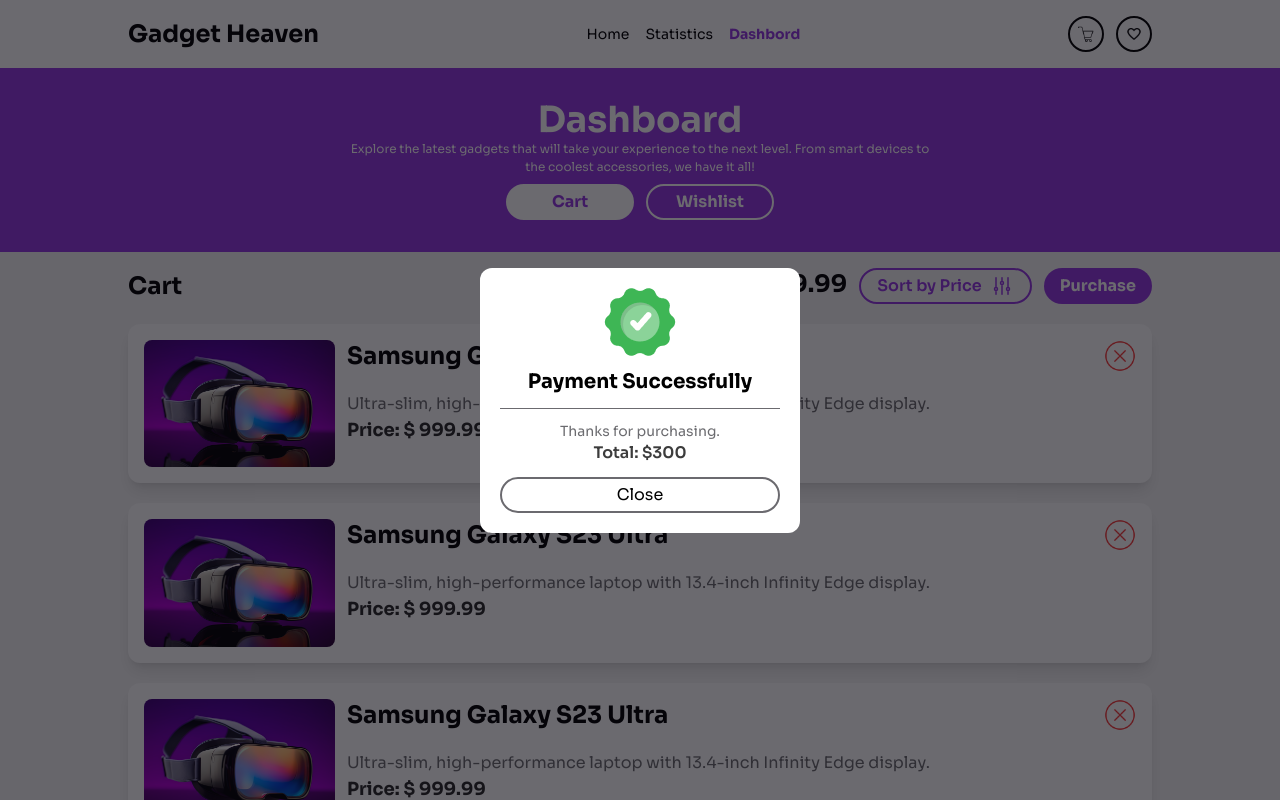
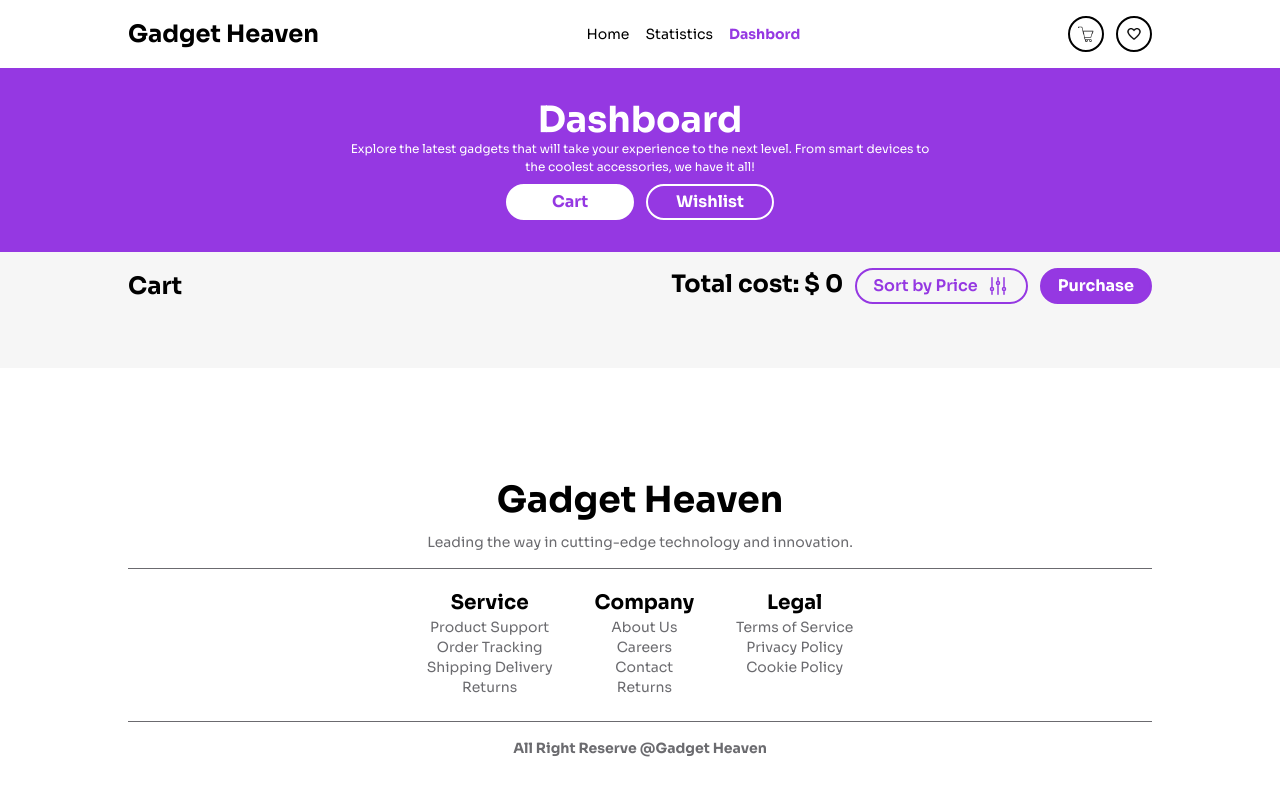
Before and after one commit to programming-hero-web-course-4/b10a8-gadget-heaven-eftakhar-491, a React (Vite) app: page /dashbord in a window 1280 px wide. Shown: the top 800 px of the page. Built offline with nearby package versions, Linux system fonts and the light colour scheme; a web font is replaced by a local one.

Commit message:
deshbord section functionality done

```diff
--- a/public/productsData.json
+++ b/public/productsData.json
@@ -229,7 +229,7 @@
       "1TB SSD",
       "NVIDIA RTX 3070 GPU"
     ],
-    "availability": true,
+    "availability": false,
     "rating": 4.8
   },
   {
@@ -262,7 +262,7 @@
       "256GB SSD",
       "Up to 18 hours battery life"
     ],
-    "availability": true,
+    "availability": false,
     "rating": 4.7
   },
   {
@@ -278,7 +278,7 @@
       "Compact design",
       "Compatible with most smartphones"
     ],
-    "availability": true,
+    "availability": false,
     "rating": 4.6
   },
   {
--- a/src/App.jsx
+++ b/src/App.jsx
@@ -12,6 +12,9 @@
   const [allProductsCategoryData, setAllProductsCategoryData] = useState([]);
   const [customProduct, setCustomProduct] = useState([]);
   const [productDetailsData, setProductDetailsData] = useState({});
+  const [cart, setCart] = useState([]);
+  const [wish, setWish] = useState([]);
+  console.log(cart, wish);
   useEffect(() => {
     axios.get("./productsData.json").then((res) => {
       setAllProductsData(res.data);
@@ -21,12 +24,15 @@
   const { categoryParams } = useParams();
   const decodedCategoryParams =
     categoryParams && categoryParams.split(" ").join("%20");
-  console.log(pathname, ",", decodedCategoryParams, ",", categoryParams);
 
   return (
     <>
       <AllStates.Provider
         value={{
+          cart,
+          setCart,
+          wish,
+          setWish,
           customProduct,
           setCustomProduct,
           allProductsCategoryData,
--- a/src/components/Home/ShowAllProducts.jsx
+++ b/src/components/Home/ShowAllProducts.jsx
@@ -7,7 +7,6 @@
   const { categoryParams } = useParams();
   const { allProductsData, customProduct, setCustomProduct } =
     useContext(AllStates);
-  console.log(categoryParams);
 
   useEffect(() => {
     if (categoryParams) {
--- a/src/components/Product Details/ProductDetails.jsx
+++ b/src/components/Product Details/ProductDetails.jsx
@@ -4,7 +4,23 @@
 import wishlist from "../../assets/love.png";
 import { AllStates } from "../../context/AllStates";
 export default function ProductDetails() {
-  const { productDetailsData } = useContext(AllStates);
+  const { productDetailsData, setCart, setWish } = useContext(AllStates);
+  function handelAddCart(clickedData) {
+    setCart((pre) => {
+      return [
+        ...pre.filter((item) => item.product_id !== clickedData.product_id),
+        clickedData,
+      ];
+    });
+  }
+  function handelWishClick(clickedData) {
+    setWish((pre) => {
+      return [
+        ...pre.filter((item) => item.product_id !== clickedData.product_id),
+        clickedData,
+      ];
+    });
+  }
   console.log(productDetailsData);
   return (
     <>
@@ -28,8 +44,8 @@
               {" "}
               Price: $ {productDetailsData.price}
             </p>
-            <h2 className="w-fit px-3 text-sm rounded-2xl border-2 border-green bg-lightGreen text-green">
-              In Stock
+            <h2 className="mt-4 w-fit px-3 text-sm rounded-2xl border-2 border-green bg-lightGreen text-green">
+              {productDetailsData?.availability ? "In Stock" : "Out of Stock"}
             </h2>
             <p className="text-lightWhite mt-3">
               {productDetailsData.description}
@@ -59,7 +75,10 @@
               </div>
             </div>
             <div className="flex items-center gap-3">
-              <button className="px-4 py-2 rounded-2xl gap-2 font-semibold flex bg-primary text-white">
+              <button
+                onClick={() => handelAddCart(productDetailsData)}
+                className="px-4 py-2 rounded-2xl gap-2 font-semibold flex bg-primary text-white"
+              >
                 Add To Cart
                 <svg
                   xmlns="http://www.w3.org/2000/svg"
@@ -76,7 +95,10 @@
                   />
                 </svg>
               </button>
-              <button className="w-10 p-2 flex justify-center items-center h-10 border-2  rounded-full">
+              <button
+                onClick={() => handelWishClick(productDetailsData)}
+                className="w-10 p-2 flex justify-center items-center h-10 border-2  rounded-full"
+              >
                 <img src={wishlist} alt="" />
               </button>
             </div>
--- a/src/components/dashbord/Cart.jsx
+++ b/src/components/dashbord/Cart.jsx
@@ -1,15 +1,24 @@
-import React from "react";
+import React, { useContext } from "react";
 import CartDetails from "./CartDetails";
+import { AllStates } from "../../context/AllStates";
 
-export default function Cart() {
+export default function Cart({ setBuy }) {
+  const { cart, setCart } = useContext(AllStates);
   return (
     <>
       <section className="mt-4 mx-auto lg:w-4/5 w-11/12">
         <div className="flex justify-between items-center">
           <h1 className="font-bold text-2xl">Cart</h1>
           <div className="flex gap-3">
-            <h1 className="text-2xl font-bold">Total cost: 999.99</h1>
-            <button className="flex items-center gap-2 border-2 hover:bg-primary active:scale-95 hover:text-white border-primary px-4 py-1 text-primary font-semibold rounded-3xl">
+            <h1 className="text-2xl font-bold">
+              Total cost: $ {cart?.reduce((acc, crr) => acc + crr.price, 0)}
+            </h1>
+            <button
+              onClick={() => {
+                setCart((pre) => [...pre.sort((a, b) => b.price - a.price)]);
+              }}
+              className="flex items-center gap-2 border-2 hover:bg-primary active:scale-95 hover:text-white border-primary px-4 py-1 text-primary font-semibold rounded-3xl"
+            >
               Sort by Price{" "}
               <svg
                 xmlns="http://www.w3.org/2000/svg"
@@ -26,19 +35,20 @@
                 />
               </svg>
             </button>
-            <button className="text-white bg-primary rounded-3xl px-4 py-1 font-bold">
+            <button
+              onClick={() => {
+                cart.length !== 0 && setBuy(true);
+              }}
+              className="border-2 border-primary hover:bg-white hover:text-primary active:scale-95 text-white bg-primary rounded-3xl px-4 py-1 font-bold"
+            >
               Purchase
             </button>
           </div>
         </div>
         <div>
-          <CartDetails />
-          <CartDetails />
-          <CartDetails />
-          <CartDetails />
-          <CartDetails />
-          <CartDetails />
-          <CartDetails />
+          {cart?.map((item, i) => (
+            <CartDetails key={i + 1} data={item} />
+          ))}
         </div>
       </section>
     </>
--- a/src/components/dashbord/CartDetails.jsx
+++ b/src/components/dashbord/CartDetails.jsx
@@ -1,7 +1,14 @@
-import React from "react";
+import React, { useContext } from "react";
 import dummy from "../../assets/banner.jpg";
 import cancelImg from "../../assets/cancel.png";
-export default function CartDetails() {
+import { AllStates } from "../../context/AllStates";
+export default function CartDetails({ data }) {
+  const { setCart } = useContext(AllStates);
+  function handelCancel(clickedData) {
+    setCart((pre) =>
+      pre.filter((item) => item.product_id !== clickedData.product_id)
+    );
+  }
   return (
     <>
       <div className="bg-white flex shadow-lg rounded-xl gap-3 p-4 mt-5">
@@ -10,19 +17,17 @@
         </div>
         <div className="w-full">
           <h1 className=" w-full mb-5 flex justify-between text-2xl font-bold">
-            Samsung Galaxy S23 Ultra{" "}
+            {data?.product_title}
             <img
+              onClick={() => handelCancel(data)}
               className="w-8 cursor-pointer active:scale-95"
               src={cancelImg}
               alt=""
             />{" "}
           </h1>
-          <p className="text-lightWhite">
-            Ultra-slim, high-performance laptop with 13.4-inch Infinity Edge
-            display.
-          </p>
+          <p className="text-lightWhite">{data?.description}</p>
           <h2 className="text-lg text-[#141414e9] font-bold">
-            Price: $ 999.99
+            Price: $ {data?.price}
           </h2>
         </div>
       </div>
--- a/src/components/dashbord/Dashbord.jsx
+++ b/src/components/dashbord/Dashbord.jsx
@@ -5,6 +5,7 @@
 
 export default function Dashbord() {
   const [cartWish, setCartWish] = useState(true);
+  const [buy, setBuy] = useState(false);
   return (
     <>
       <section>
@@ -37,9 +38,9 @@
             </button>
           </div>
         </div>
-        {cartWish ? <Cart /> : <Wish />}
+        {cartWish ? <Cart setBuy={setBuy} /> : <Wish />}
       </section>
-      <Modal />
+      {buy && <Modal setBuy={setBuy} />}
     </>
   );
 }
--- a/src/components/dashbord/Modal.jsx
+++ b/src/components/dashbord/Modal.jsx
@@ -1,6 +1,8 @@
-import React from "react";
+import React, { useContext } from "react";
 import right from "../../assets/Group.png";
-export default function Modal() {
+import { AllStates } from "../../context/AllStates";
+export default function Modal({ setBuy }) {
+  const { cart, setCart } = useContext(AllStates);
   return (
     <>
       <section className="fixed bg-lightWhite top-0 w-full h-screen flex justify-center items-center">
@@ -14,9 +16,15 @@
             Thanks for purchasing.
           </p>
           <h2 className="text-center font-semibold text-[#111111d1]">
-            Total: $300{" "}
+            Total: ${cart?.reduce((acc, crr) => acc + crr.price, 0)}
           </h2>
-          <button className="active:scale-95 block border-2 py-1 rounded-3xl mt-3 border-lightWhite text-center w-full">
+          <button
+            onClick={() => {
+              setBuy(false);
+              setCart([]);
+            }}
+            className="active:scale-95 block border-2 py-1 rounded-3xl mt-3 border-lightWhite text-center w-full"
+          >
             Close
           </button>
         </div>
--- a/src/components/dashbord/WishDetails.jsx
+++ b/src/components/dashbord/WishDetails.jsx
@@ -1,7 +1,14 @@
-import React from "react";
+import React, { useContext } from "react";
 import dummy from "../../assets/banner.jpg";
 import cancelImg from "../../assets/cancel.png";
-export default function WishDetails() {
+import { AllStates } from "../../context/AllStates";
+export default function WishDetails({ data }) {
+  const { setCart, setWish } = useContext(AllStates);
+  function handelCancel(clickedData) {
+    setWish((pre) =>
+      pre.filter((item) => item.product_id !== clickedData.product_id)
+    );
+  }
   return (
     <>
       <div className="bg-white flex shadow-lg rounded-xl gap-3 p-4 mt-5">
@@ -10,21 +17,27 @@
         </div>
         <div className="w-full">
           <h1 className=" w-full mb-5 flex justify-between text-2xl font-bold">
-            Samsung Galaxy S23 Ultra{" "}
+            {data?.product_title}
             <img
+              onClick={() => handelCancel(data)}
               className="w-8 cursor-pointer active:scale-95"
               src={cancelImg}
               alt=""
             />{" "}
           </h1>
-          <p className="text-lightWhite">
-            Ultra-slim, high-performance laptop with 13.4-inch Infinity Edge
-            display.
-          </p>
+          <p className="text-lightWhite">{data?.description}</p>
           <h2 className="text-lg text-[#141414e9] font-bold">
-            Price: $ 999.99
+            Price: $ {data.price}
           </h2>
-          <button className="active:scale-95 text-white bg-primary rounded-3xl px-4 py-1 font-bold">
+          <button
+            onClick={() => {
+              setCart((pre) => [
+                ...pre.filter((item) => item.product_id !== data.product_id),
+                data,
+              ]);
+            }}
+            className="active:scale-95 text-white bg-primary rounded-3xl px-4 py-1 font-bold"
+          >
             Add to Cart
           </button>
         </div>
```
Also changed, not shown: src/components/dashbord/Wish.jsx (+6 -5 lines).
